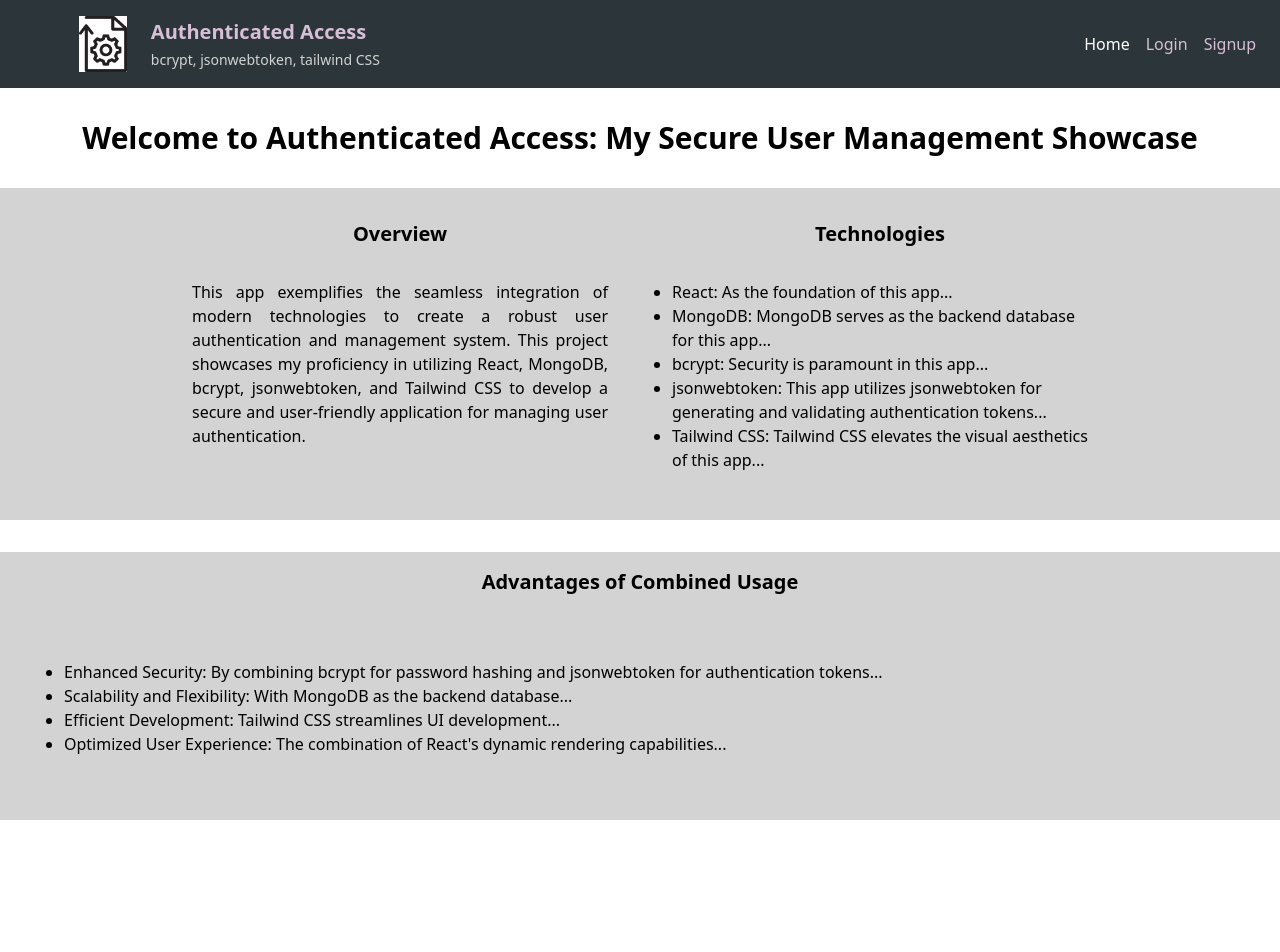
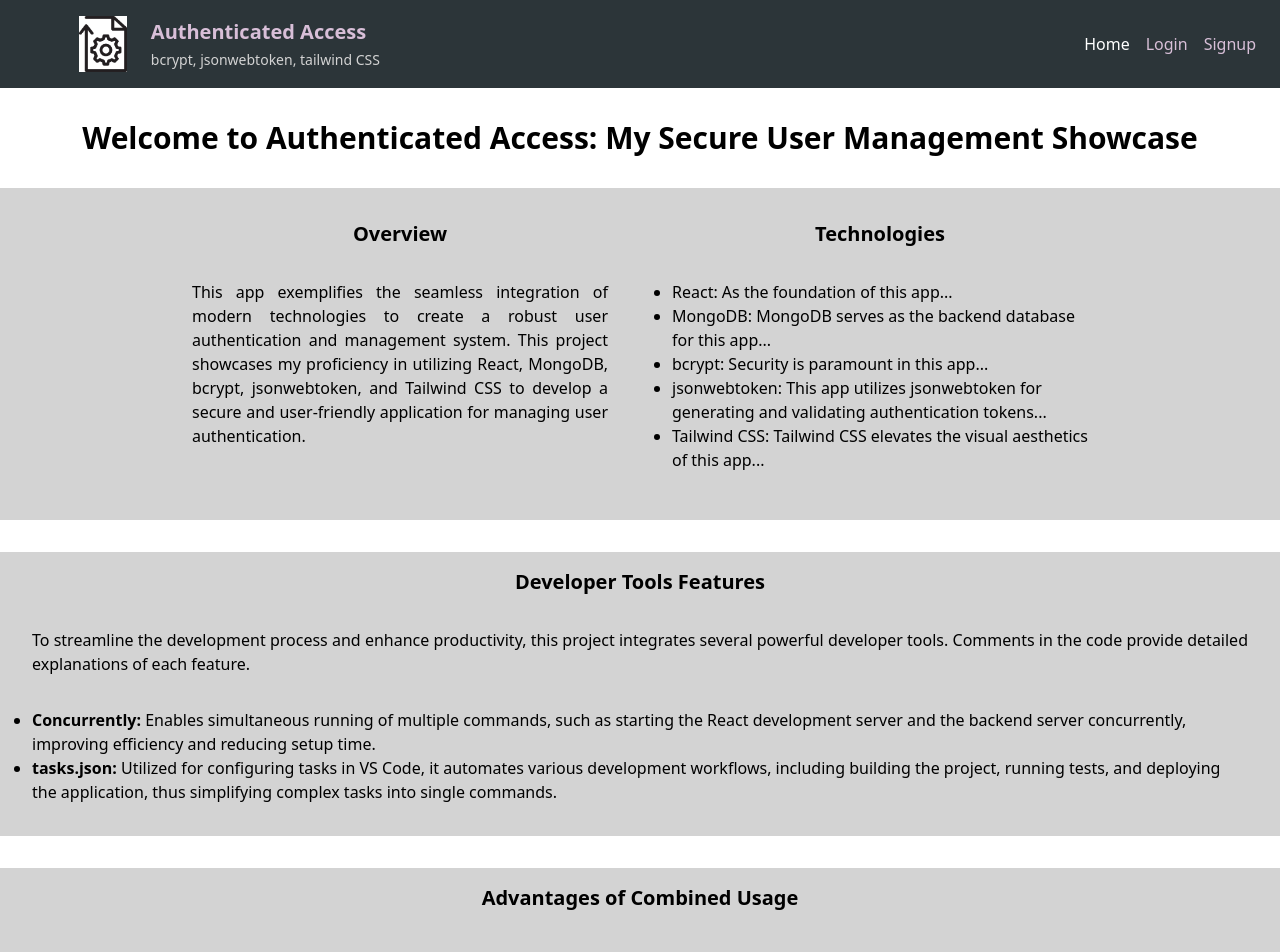
Before and after one commit to jtweller/authAccess, a React (Create React App) app in the folder frontend/: page / in a window 1280 px wide. Shown: the top 952 px of the page. Before the commit the page ends 820 px from the top, so only its background shows below. Built offline with nearby package versions, Linux system fonts and the light colour scheme.

Commit message:
updated home page
modifying app for dev help

```diff
--- a/frontend/src/components/Home.js
+++ b/frontend/src/components/Home.js
@@ -25,6 +25,20 @@ const Home = () => {
         </div>
       </div>
       <div className="mt-8 bg-lightgrey p-4">
+        <h2 className="text-center text-xl font-semibold mb-4">Developer Tools Features</h2>
+        <p className="text-justify p-4">
+          To streamline the development process and enhance productivity, this project integrates several powerful developer tools. Comments in the code provide detailed explanations of each feature.
+        </p>
+        <ul className="list-disc p-4">
+          <li>
+            <strong>Concurrently:</strong> Enables simultaneous running of multiple commands, such as starting the React development server and the backend server concurrently, improving efficiency and reducing setup time.
+          </li>
+          <li>
+            <strong>tasks.json:</strong> Utilized for configuring tasks in VS Code, it automates various development workflows, including building the project, running tests, and deploying the application, thus simplifying complex tasks into single commands.
+          </li>
+        </ul>
+      </div>
+      <div className="mt-8 bg-lightgrey p-4">
         <h2 className="text-center text-xl font-semibold mb-4">Advantages of Combined Usage</h2>
         <ul className="list-disc inline-block text-left p-4 md:p-8 lg:p-12 girl">
           <li>Enhanced Security: By combining bcrypt for password hashing and jsonwebtoken for authentication tokens...</li>
```
Also changed, not shown: package.json (added, +44 -0 lines), 1 other file (tests, documents, lock files or other folders).
